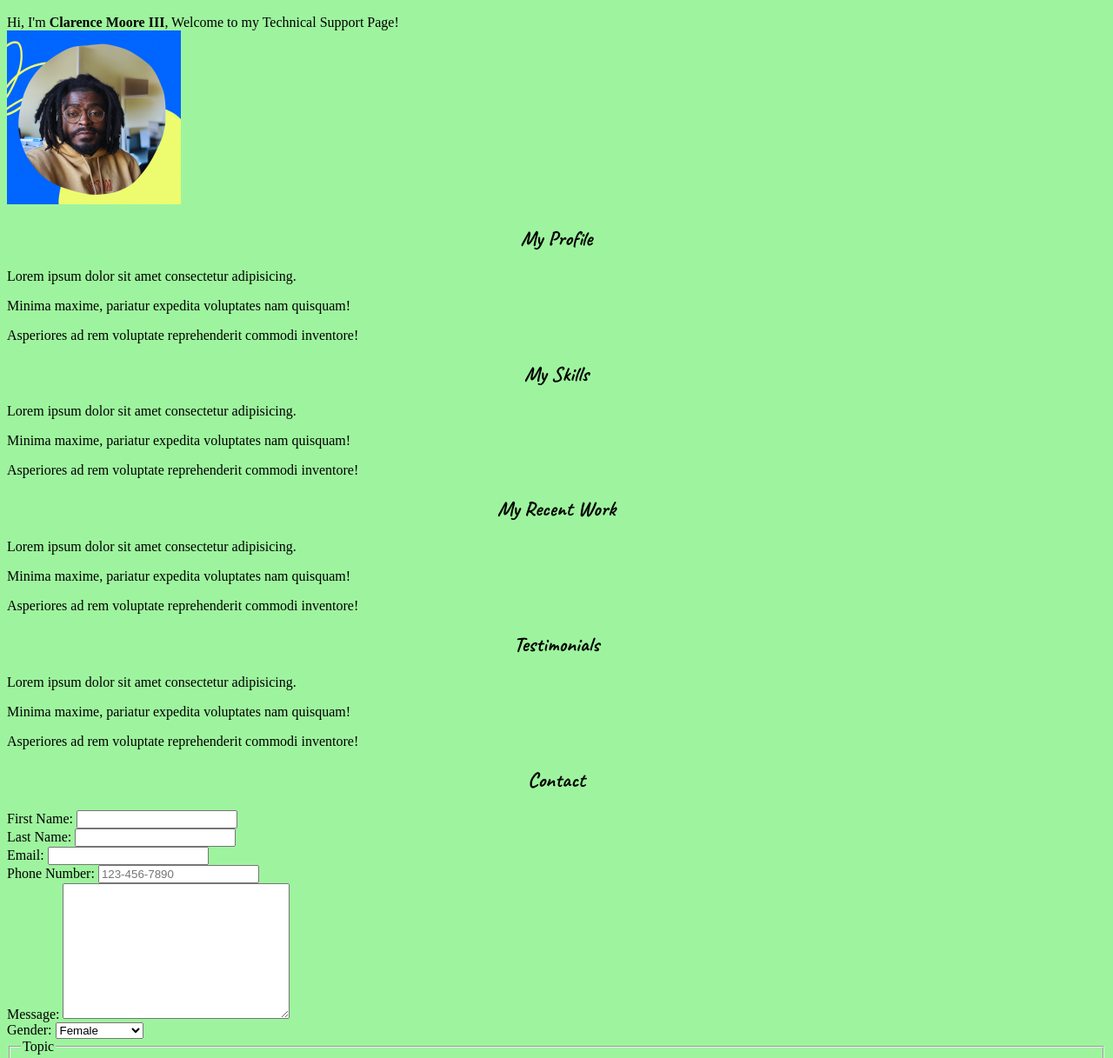
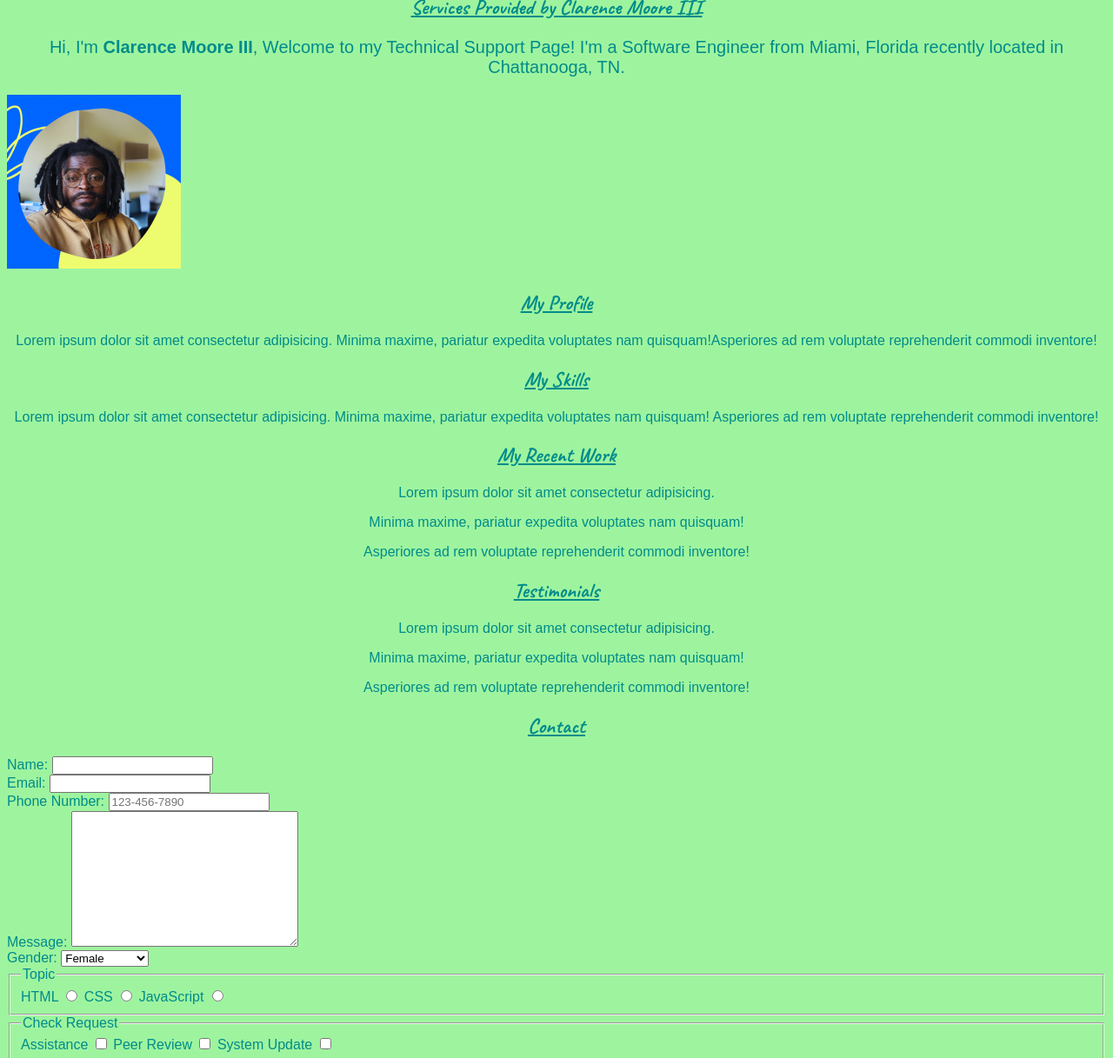
Before and after one commit to Clamoore3/Tech-Support-Request-Form, a plain HTML site: page index.html in a window 1280 px wide. Shown: the part 117-1334 px from the top of the page at 87% size. Drawn offline with Linux system fonts and the light colour scheme.

Commit message:
Refined HTML structure, added nav links, font styles, realigned

```diff
--- a/index.html
+++ b/index.html
@@ -12,10 +12,21 @@
     <link rel="stylesheet" href="./styles/styles.css">
 </head>
 <body>
+    <header>
+        <nav>
+            <a href="#social-media">My Profile</a>
+            <a href="./projects.html">My Projects</a>
+            <a href="https://google.com" target="_blank">Find Me</a>
+            <a href="./blog.html">My Blogs</a>
+            <a href="#contactsec">Contact Me</a>
+        </nav>
+    </header>
     <h1>Contact Technical Support</h1>
-    <h2>Clarence Moore III</h2>
     <section>
-        <p1> Hi, I'm <b>Clarence Moore III</b>, Welcome to my Technical Support Page!</p1>
+        <h2>Services Provided by Clarence Moore III</h2>
+    </section>
+        <section>
+        <p class="intro"> Hi, I'm <b>Clarence Moore III</b>, Welcome to my Technical Support Page! I'm a Software Engineer from Miami, Florida recently located in Chattanooga, TN. </p>
     </section>
     <section>
         <img
@@ -25,41 +36,34 @@
     </section>
     <section>
         <h2>My Profile</h2>
+        <p class="profile_sec">Lorem ipsum dolor sit amet consectetur adipisicing.
+        Minima maxime, pariatur expedita voluptates nam quisquam!Asperiores ad rem voluptate reprehenderit commodi inventore!</p>
+    </section>
+    <section>
+        <h2 class="skills_sec">My Skills</h2>
+        <p>Lorem ipsum dolor sit amet consectetur adipisicing.
+        Minima maxime, pariatur expedita voluptates nam quisquam!
+        Asperiores ad rem voluptate reprehenderit commodi inventore!</p>
+    </section>
+    <section>
+        <h2 class="recentork">My Recent Work</h2>
         <p>Lorem ipsum dolor sit amet consectetur adipisicing.</p>
         <p>Minima maxime, pariatur expedita voluptates nam quisquam!</p>
         <p>Asperiores ad rem voluptate reprehenderit commodi inventore!</p>
     </section>
     <section>
-        <h2>My Skills</h2>
+        <h2 class="testimonial-text">Testimonials</h2>
         <p>Lorem ipsum dolor sit amet consectetur adipisicing.</p>
         <p>Minima maxime, pariatur expedita voluptates nam quisquam!</p>
         <p>Asperiores ad rem voluptate reprehenderit commodi inventore!</p>
     </section>
     <section>
-        <h2>My Recent Work</h2>
-        <p>Lorem ipsum dolor sit amet consectetur adipisicing.</p>
-        <p>Minima maxime, pariatur expedita voluptates nam quisquam!</p>
-        <p>Asperiores ad rem voluptate reprehenderit commodi inventore!</p>
-    </section>
-    <section>
-        <h2>Testimonials</h2>
-        <p>Lorem ipsum dolor sit amet consectetur adipisicing.</p>
-        <p>Minima maxime, pariatur expedita voluptates nam quisquam!</p>
-        <p>Asperiores ad rem voluptate reprehenderit commodi inventore!</p>
-    </section>
-    <section>
-        <h2>Contact</h2>
+        <h2 class="contact" id="contactsec">Contact</h2>
         <form action="#" method="GET">
             <div class="form-row">
                 <label>
-                    First Name:
-                    <input type="text" name="First-Name" required>
-                </label>
-            </div>
-            <div class="form-row">
-                <label>
-                    Last Name:
-                    <input type="text" name="Last-Name" required>
+                    Name:
+                    <input type="text" name="Name" required>
                 </label>
             </div>
             <div class="form-row">
@@ -116,8 +120,8 @@
                     <input type="checkbox" name="Assistance">
                     </label>
                     <label>
-                    Motivation
-                    <input type="checkbox" name="Motivation">
+                    Peer Review
+                    <input type="checkbox" name="Peer_Review">
                     </label>
                     <label>
                     System Update
--- a/styles/styles.css
+++ b/styles/styles.css
@@ -1,7 +1,24 @@
 body{
     background-color:rgba(125, 241, 125, 0.747);
+    color: darkcyan;
+    font-family: Arial, Helvetica, sans-serif;
 }
+
 h1, h2 {
     text-align: center;
     font-family: "Caveat", cursive;
+
 }
+
+h2 {
+    text-decoration: underline;
+}
+
+.intro {
+    font-size: 20px;
+    text-align: center;
+}
+
+p {
+    text-align: center;
+}
```
